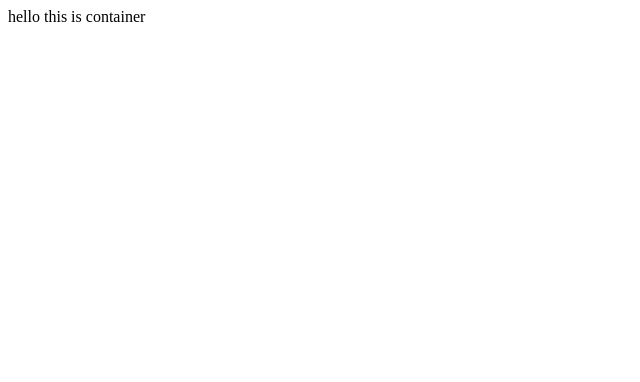
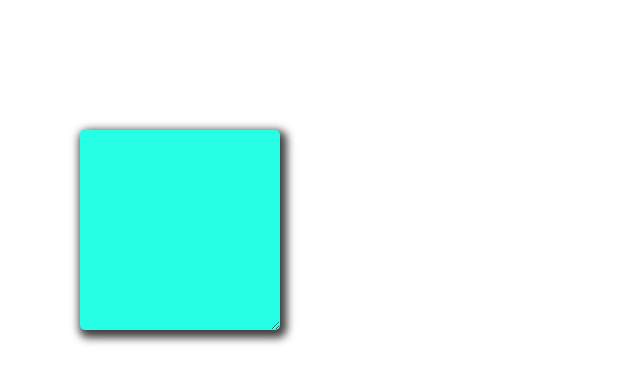
Before and after one commit to adamchmski/sticky-note-app, a React (Vite) app: page / in a window 1280 px wide. Shown: the top 382 px of the page, without its empty margins (0-640 px from the left). Built offline with nearby package versions, Linux system fonts and the light colour scheme.

Commit message:
got a basic resizable sticky working

```diff
--- a/src/App.css
+++ b/src/App.css
@@ -0,0 +1,32 @@
+* {
+  margin: 0;
+  padding: 0;
+  box-sizing: border-box;
+}
+
+.myCard {
+  min-width: 200px;
+  min-height: 200px;
+  border-radius: 5px;
+  cursor: pointer;
+  position: absolute;
+  display: flex;
+  align-items: center;
+  flex-direction: column;
+  box-shadow: 3px 4px 8px 4px rgba(0, 0, 0, 0.75);
+  resize: both;
+  overflow: auto;
+}
+
+.first-color {
+  background-color: #26ffe6;
+}
+.second-color {
+  background-color: #e3b5a4;
+}
+.third-color {
+  background-color: #a4b0f5;
+}
+.fourth-color {
+  background-color: #baff29;
+}
--- a/src/App.jsx
+++ b/src/App.jsx
@@ -1,4 +1,3 @@
-import { useState } from "react";
 import "./App.css";
 import StickyContainer from "./components/StickyContainer";
 
--- a/src/components/StickyContainer.jsx
+++ b/src/components/StickyContainer.jsx
@@ -1,7 +1,8 @@
 import React from "react";
+import StickyNote from "./StickyNote";
 
 function StickyContainer() {
-  return <div>hello this is container</div>;
+  return <StickyNote colorClass="first-color"></StickyNote>;
 }
 
 export default StickyContainer;
--- a/src/components/StickyNote.jsx
+++ b/src/components/StickyNote.jsx
@@ -0,0 +1,15 @@
+import React from "react";
+
+function StickyNote({ colorClass }) {
+  // have location style by dynamic
+  // move to front event listener
+
+  return (
+    <div
+      className={`myCard ${colorClass}`}
+      style={{ left: "80px", top: "130px" }}
+    ></div>
+  );
+}
+
+export default StickyNote;
```
